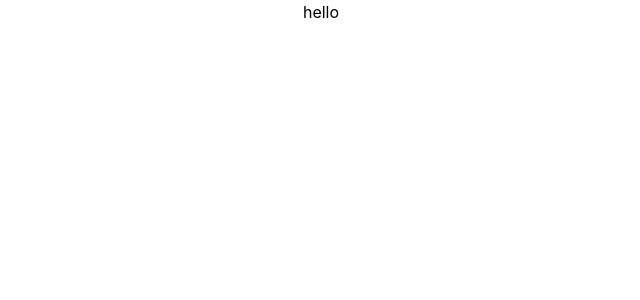
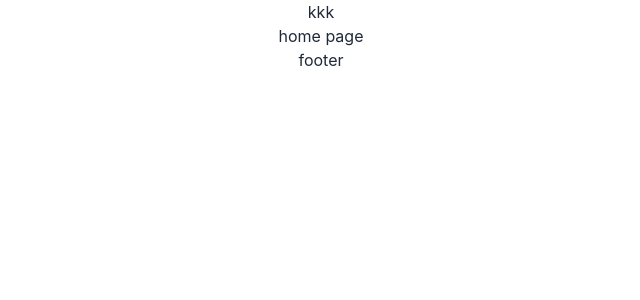
Before and after one commit to Tahmina5447/INRE, a React (Create React App) app: page / in a window 1280 px wide. Shown: the top 300 px of the page, without its empty margins (319-959 px from the left). Built offline with nearby package versions, Linux system fonts and the light colour scheme.

Commit message:
install daisyUI and add navbar

```diff
--- a/package.json
+++ b/package.json
@@ -6,8 +6,10 @@
     "@testing-library/jest-dom": "^5.16.5",
     "@testing-library/react": "^13.4.0",
     "@testing-library/user-event": "^13.5.0",
+    "daisyui": "^2.51.5",
     "react": "^18.2.0",
     "react-dom": "^18.2.0",
+    "react-router-dom": "^6.10.0",
     "react-scripts": "5.0.1",
     "web-vitals": "^2.1.4"
   },
--- a/src/App.js
+++ b/src/App.js
@@ -1,9 +1,11 @@
+import { RouterProvider } from 'react-router-dom';
 import './App.css';
+import router from './Routes/Router';
 
 function App() {
   return (
     <div className="App">
-      <h1>hello</h1>
+      <RouterProvider router={router}></RouterProvider>
     </div>
   );
 }
--- /dev/null
+++ b/src/Component/Pages/Home/Hero/Hero.js
@@ -0,0 +1,11 @@
+import React from 'react';
+
+const Hero = () => {
+    return (
+        <div>
+            <h1>hero section</h1>
+        </div>
+    );
+};
+
+export default Hero;
--- /dev/null
+++ b/src/Component/Pages/Home/Home.js
@@ -0,0 +1,11 @@
+import React from 'react';
+
+const Home = () => {
+    return (
+        <div>
+            <h1>home page</h1>
+        </div>
+    );
+};
+
+export default Home;
--- /dev/null
+++ b/src/Component/Pages/Shared/Footer/Footer.js
@@ -0,0 +1,11 @@
+import React from 'react';
+
+const Footer = () => {
+    return (
+        <div>
+            <h1>footer</h1>
+        </div>
+    );
+};
+
+export default Footer;
--- /dev/null
+++ b/src/Component/Pages/Shared/Nabvar/Navbar.js
@@ -0,0 +1,11 @@
+import React from 'react';
+
+const Navbar = () => {
+    return (
+        <div>
+            <h1>kkk</h1>
+        </div>
+    );
+};
+
+export default Navbar;
--- /dev/null
+++ b/src/Layout/Main/Main.js
@@ -0,0 +1,16 @@
+import React from 'react';
+import { Outlet } from 'react-router-dom';
+import Footer from '../../Component/Pages/Shared/Footer/Footer';
+import Navbar from '../../Component/Pages/Shared/Nabvar/Navbar';
+
+const Main = () => {
+    return (
+        <div>
+            <Navbar></Navbar>
+            <Outlet></Outlet>
+            <Footer></Footer>
+        </div>
+    );
+};
+
+export default Main;
--- /dev/null
+++ b/src/Routes/Router.js
@@ -0,0 +1,19 @@
+import React from 'react';
+import { createBrowserRouter } from 'react-router-dom';
+import Home from '../Component/Pages/Home/Home';
+import Main from '../Layout/Main/Main';
+
+const router=createBrowserRouter([
+    {
+        path:'/',
+        element:<Main></Main>,
+        children:[
+            {
+                path:'/',
+                element:<Home></Home>
+            }
+        ]
+    }
+])
+
+export default router;
--- a/tailwind.config.js
+++ b/tailwind.config.js
@@ -6,5 +6,5 @@ module.exports = {
   theme: {
     extend: {},
   },
-  plugins: [],
+  plugins: [require("daisyui")],
 }
```
Also changed, not shown: 1 other file (tests, documents, lock files or other folders).
